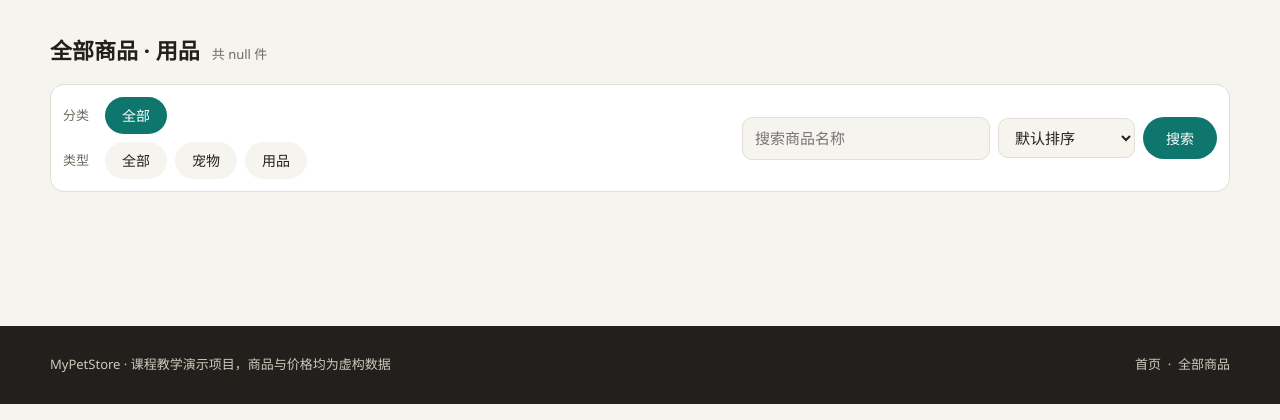
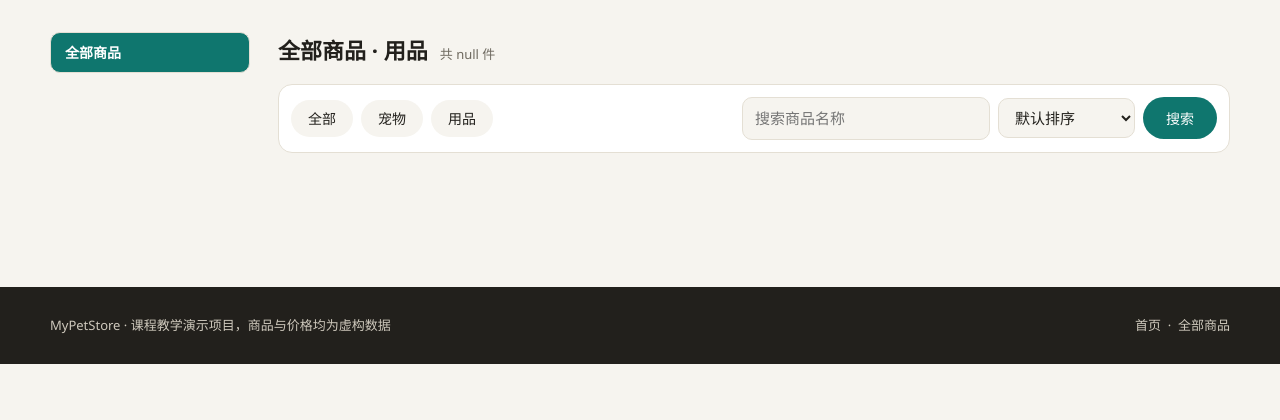
Before and after one commit to Thorium999/MyPetStore-SSM, a Spring app: template src/main/resources/templates/Category.html in a window 1280 px wide. Shown: the part 80-500 px from the top of the page. Run offline with Thymeleaf, Linux system fonts and the light colour scheme; the template is opened without the code that fills it, so the values that code supplies are empty.

Commit message:
列表页左栏只保留物种（一级分类），宠物/用品仅保留在右侧工具条

```diff
--- a/src/main/resources/static/css/app.css
+++ b/src/main/resources/static/css/app.css
@@ -369,6 +369,45 @@ img {
 
 /* ---------- 列表页 ---------- */
 
+.catalog {
+    display: grid;
+    grid-template-columns: 200px minmax(0, 1fr);
+    gap: 28px;
+}
+
+.rail {
+    display: flex;
+    flex-direction: column;
+    gap: 4px;
+    align-self: start;
+    position: sticky;
+    top: 88px;
+}
+
+.rail__all,
+.rail__item {
+    padding: 8px 14px;
+    border-radius: 10px;
+    font-size: 14px;
+}
+
+.rail__all {
+    margin-bottom: 4px;
+    font-weight: 600;
+    background: var(--surface);
+    border: 1px solid var(--line);
+}
+
+.rail a:hover {
+    background: var(--accent-soft);
+    color: var(--accent);
+}
+
+.rail a.is-active {
+    background: var(--accent);
+    color: #fff;
+}
+
 .content__head {
     display: flex;
     align-items: baseline;
@@ -401,24 +440,8 @@ img {
     border-radius: var(--radius);
 }
 
-.tools__filters {
-    display: flex;
-    flex-direction: column;
-    gap: 8px;
-}
 
-.tools__row {
-    display: flex;
-    align-items: center;
-    gap: 10px;
-}
 
-.tools__label {
-    width: 32px;
-    flex: 0 0 auto;
-    font-size: 13px;
-    color: var(--muted);
-}
 
 .chips {
     display: flex;
@@ -740,6 +763,22 @@ img {
         grid-template-columns: repeat(2, minmax(0, 1fr));
     }
 
+    .catalog {
+        grid-template-columns: minmax(0, 1fr);
+        gap: 16px;
+    }
+
+    .rail {
+        position: static;
+        flex-direction: row;
+        flex-wrap: wrap;
+        gap: 6px;
+    }
+
+    .rail__all {
+        margin-bottom: 0;
+    }
+
     .detail {
         grid-template-columns: minmax(0, 1fr);
         gap: 20px;
--- a/src/main/resources/templates/Category.html
+++ b/src/main/resources/templates/Category.html
@@ -7,9 +7,7 @@
     <link rel="stylesheet" th:href="@{/css/app.css}"/>
 </head>
 <!--
-  列表页。页面状态统一为「一级分类 + 类型」，二者是不同维度：
-    分类：全部 / 犬类 / 猫类 / 水族 / 鸟类 / 爬宠   （activeTopId）
-    类型：全部 / 宠物 / 用品                      （productType）
+  列表页：左侧只放物种（一级分类），右侧工具条只放类型（宠物 / 用品），两边不重复。
   Model：nav、page、activeTopId、currentCategory、productType、sort、keyword、pageSize
 -->
 <body>
@@ -18,7 +16,20 @@
 
 <main class="page">
     <div class="wrap">
+        <div class="catalog">
 
+            <aside class="rail">
+                <a class="rail__all"
+                   th:href="@{/category(productType=${productType}, sort=${sort}, keyword=${keyword}, pageSize=${pageSize})}"
+                   th:classappend="${activeTopId == null} ? 'is-active'">全部商品</a>
+
+                <a class="rail__item" th:each="n : ${nav}"
+                   th:href="@{/category(categoryId=${n.category.id}, productType=${productType}, sort=${sort}, keyword=${keyword}, pageSize=${pageSize})}"
+                   th:classappend="${activeTopId != null and activeTopId == n.category.id} ? 'is-active'"
+                   th:text="${n.category.name}">犬类</a>
+            </aside>
+
+            <section class="content">
                 <div class="content__head">
                     <h1>
                         <span th:text="${currentCategory != null ? currentCategory.name : '全部商品'}">全部商品</span>
@@ -29,21 +40,6 @@
                 </div>
 
                 <div class="tools">
-            <div class="tools__filters">
-                <div class="tools__row">
-                    <span class="tools__label">分类</span>
-                    <div class="chips">
-                        <a th:href="@{/category(productType=${productType}, sort=${sort}, keyword=${keyword}, pageSize=${pageSize})}"
-                           th:classappend="${activeTopId == null} ? 'is-active'">全部</a>
-                        <a th:each="n : ${nav}"
-                           th:href="@{/category(categoryId=${n.category.id}, productType=${productType}, sort=${sort}, keyword=${keyword}, pageSize=${pageSize})}"
-                           th:classappend="${activeTopId != null and activeTopId == n.category.id} ? 'is-active'"
-                           th:text="${n.category.name}">犬类</a>
-                    </div>
-                </div>
-
-                <div class="tools__row">
-                    <span class="tools__label">类型</span>
                     <div class="chips">
                         <a th:href="@{/category(categoryId=${activeTopId}, productType='ALL', sort=${sort}, keyword=${keyword}, pageSize=${pageSize})}"
                            th:classappend="${productType == 'ALL'} ? 'is-active'">全部</a>
@@ -51,8 +47,6 @@
                            th:classappend="${productType == 'PETS'} ? 'is-active'">宠物</a>
                         <a th:href="@{/category(categoryId=${activeTopId}, productType='SUPPLIES', sort=${sort}, keyword=${keyword}, pageSize=${pageSize})}"
                            th:classappend="${productType == 'SUPPLIES'} ? 'is-active'">用品</a>
-                    </div>
-                </div>
                     </div>
 
                     <form class="tools__form" method="get" th:action="@{/category}">
@@ -89,7 +83,9 @@
                        th:text="${i}"
                        th:classappend="${i == page.current} ? 'is-active'">1</a>
                 </nav>
+            </section>
 
+        </div>
     </div>
 </main>
 
```
Lines whose indentation alone changed are shown as unchanged.
